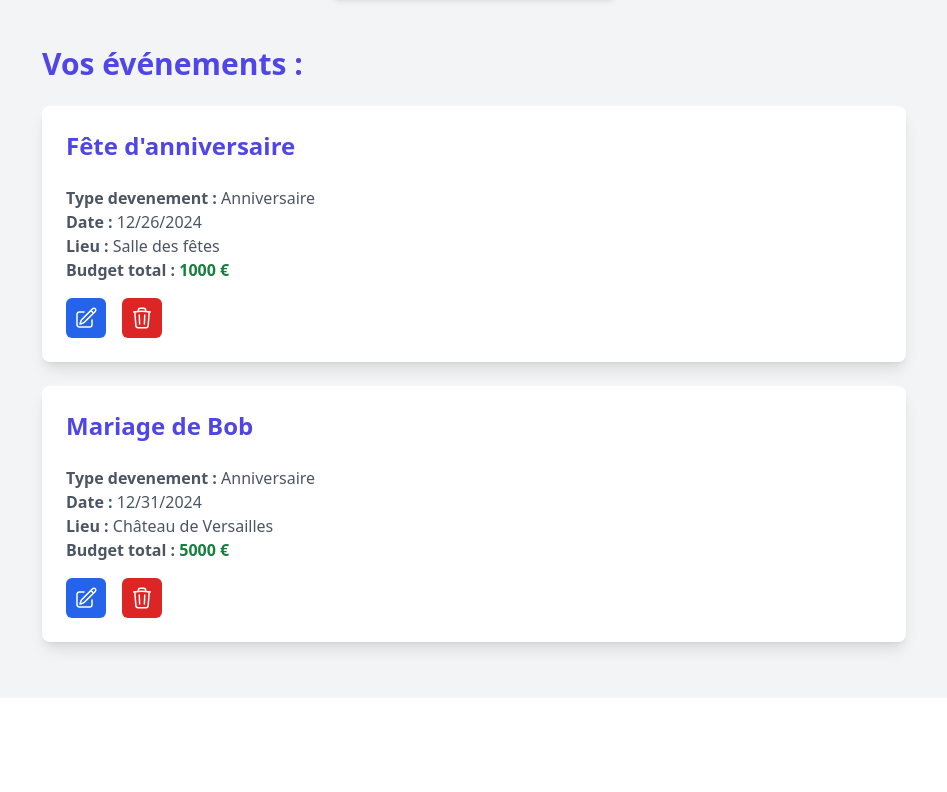
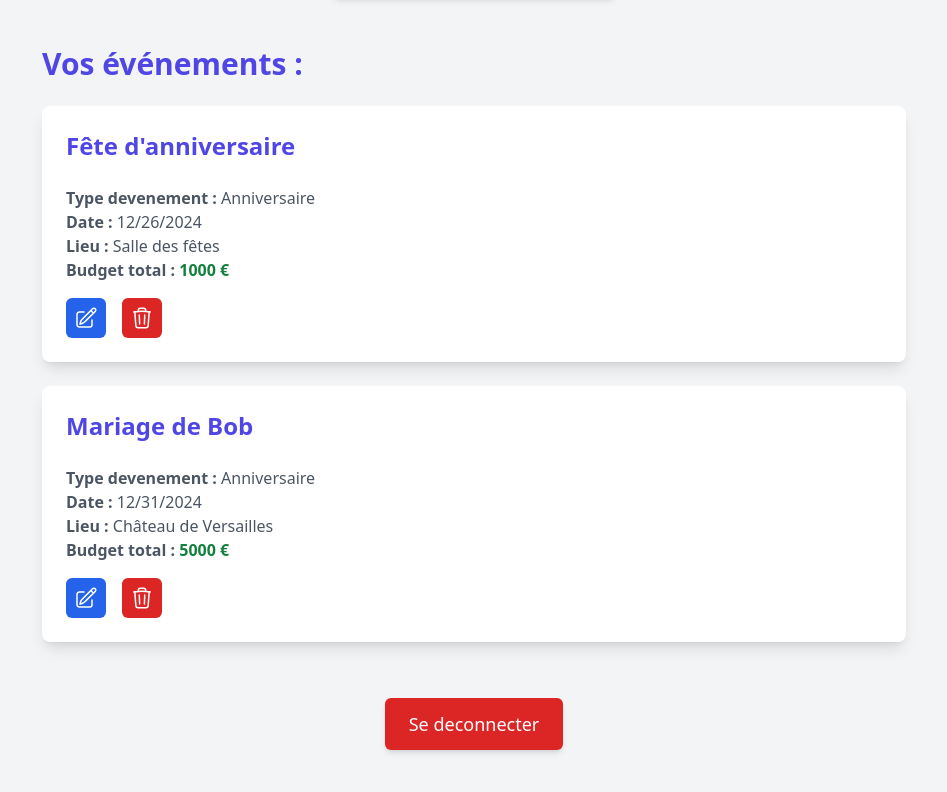
Before and after one commit to billy-java/soirie, a React (Vite) app: page /home in a window 1280 px wide. Shown: the part 242-1034 px from the top of the page, without its empty margins (166-1113 px from the left). Before the commit the page ends 940 px from the top, so only its background shows below. Built offline with nearby package versions, Linux system fonts and the light colour scheme.

Commit message:
mise a jour - (8)

```diff
--- a/src/pages/Home.tsx
+++ b/src/pages/Home.tsx
@@ -1,10 +1,10 @@
 import { useState } from 'react';
-import { Link } from 'react-router-dom';
+import { Link, useNavigate } from 'react-router-dom';
 import { IEvenement } from '../lib/interfaces/entites';
-import { iconsListe } from '../lib/iconsListe'; // Assurez-vous d'importer les icônes nécessaires
+import { iconsListe } from '../lib/iconsListe';
 import { useDispatch, useSelector } from 'react-redux';
 import { RootState_DB } from '../redux/store';
-import { setIdEv } from '../redux/authSlice';
+import { logout, setIdEv } from '../redux/authSlice';
 import {
   dateJSVersIDate,
   iDateVersDateJS,
@@ -14,6 +14,7 @@ import { Titre1, Titre2, Titre3 } from '../components/Titres';
 
 const Home = () => {
   const dispatch = useDispatch();
+  const navigate = useNavigate();
   const evenementsInitials = useSelector(
     (state: RootState_DB) => state.evenement.evenementsAttr
   );
@@ -90,6 +91,15 @@ const Home = () => {
   const gererSuppressionEvenement = (id: string) => {
     setEvenements((prev) => prev.filter((evenement) => evenement.id !== id));
     setIdConfirmationSuppression(null);
+  };
+
+  const creerParams = (id: string) => {
+    dispatch(setIdEv(id));
+  };
+
+  const deconnection = () => {
+    dispatch(logout());
+    navigate('/connexion');
   };
 
   return (
@@ -183,7 +193,7 @@ const Home = () => {
               className="bg-white shadow-lg rounded-lg p-6 hover:shadow-xl transition relative">
               <div>
                 <Link
-                  onClick={() => dispatch(setIdEv(evenement.id))}
+                  onClick={() => creerParams(evenement.id)}
                   to={`/e/${evenement.id}/dashboard`}
                   className="block text-indigo-600 hover:text-indigo-800">
                   <Titre3>{evenement.nom}</Titre3>
@@ -339,6 +349,12 @@ const Home = () => {
           ))}
         </ul>
       </div>
+
+      <button
+        className={`px-6 py-3 my-10 text-lg rounded-md shadow-md transition bg-red-600 hover:bg-red-600 text-white`}
+        onClick={deconnection}>
+        Se deconnecter
+      </button>
     </div>
   );
 };
```
Also changed, not shown: version.txt, 1 other file (tests, documents, lock files or other folders).
